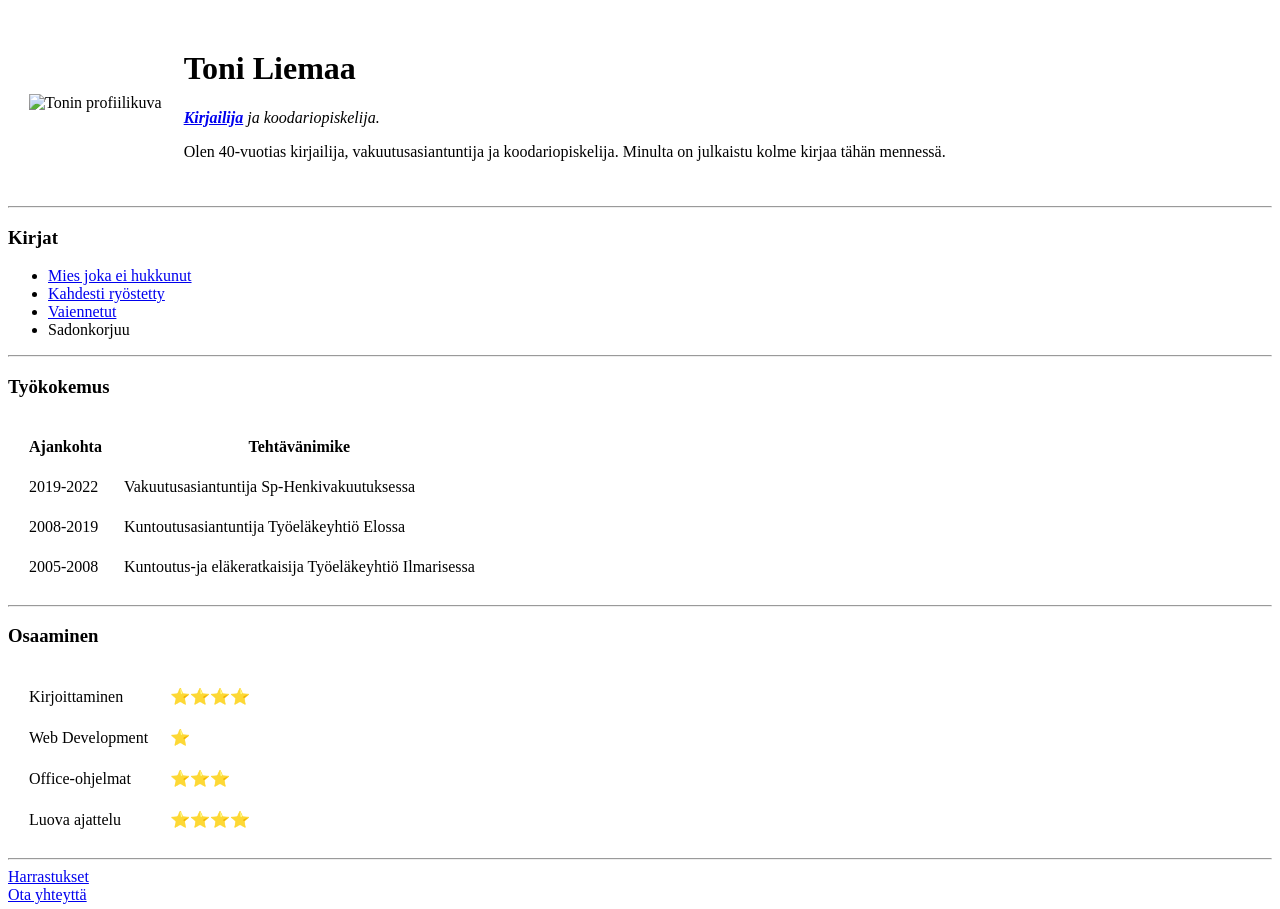
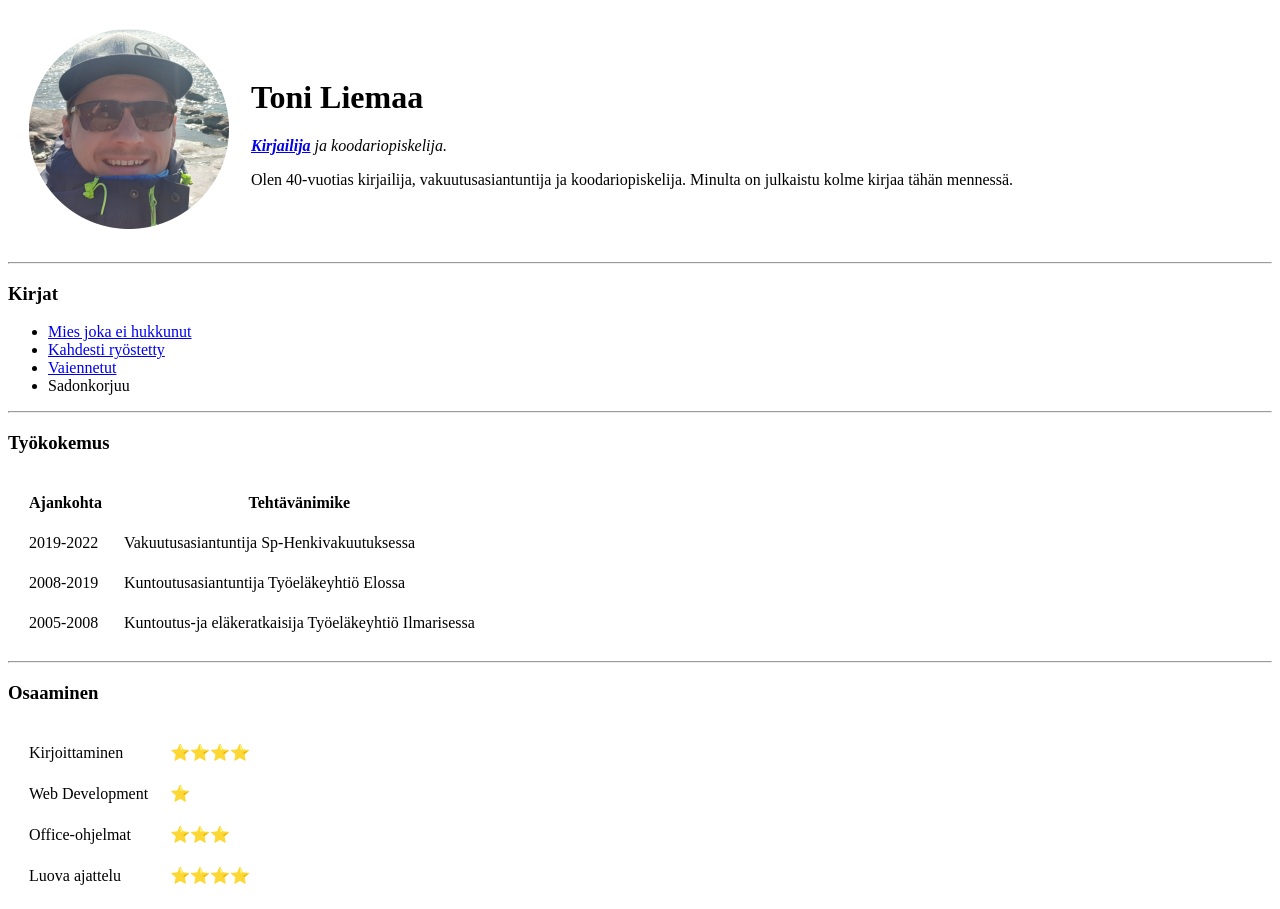
Before and after one commit to Liede/CV, a plain HTML site: page index.html in a window 1280 px wide. Shown: the top 909 px of the page. Drawn offline with Linux system fonts and the light colour scheme.

Commit message:
Update index.html

```diff
--- a/index.html
+++ b/index.html
@@ -8,7 +8,7 @@
 <body>
   <table cellspacing="20">
     <tr>
-      <td><img src="Toni2.html" alt="Tonin profiilikuva"></td>
+      <td><img src="Toni2.png" alt="Tonin profiilikuva"></td>
       <td>
         <h1>Toni Liemaa</h1>
         <p><em><strong><a href="https://bookcover-kustannus.fi/kirjailijat/">Kirjailija</a></strong> ja koodariopiskelija.</em></p>
```
